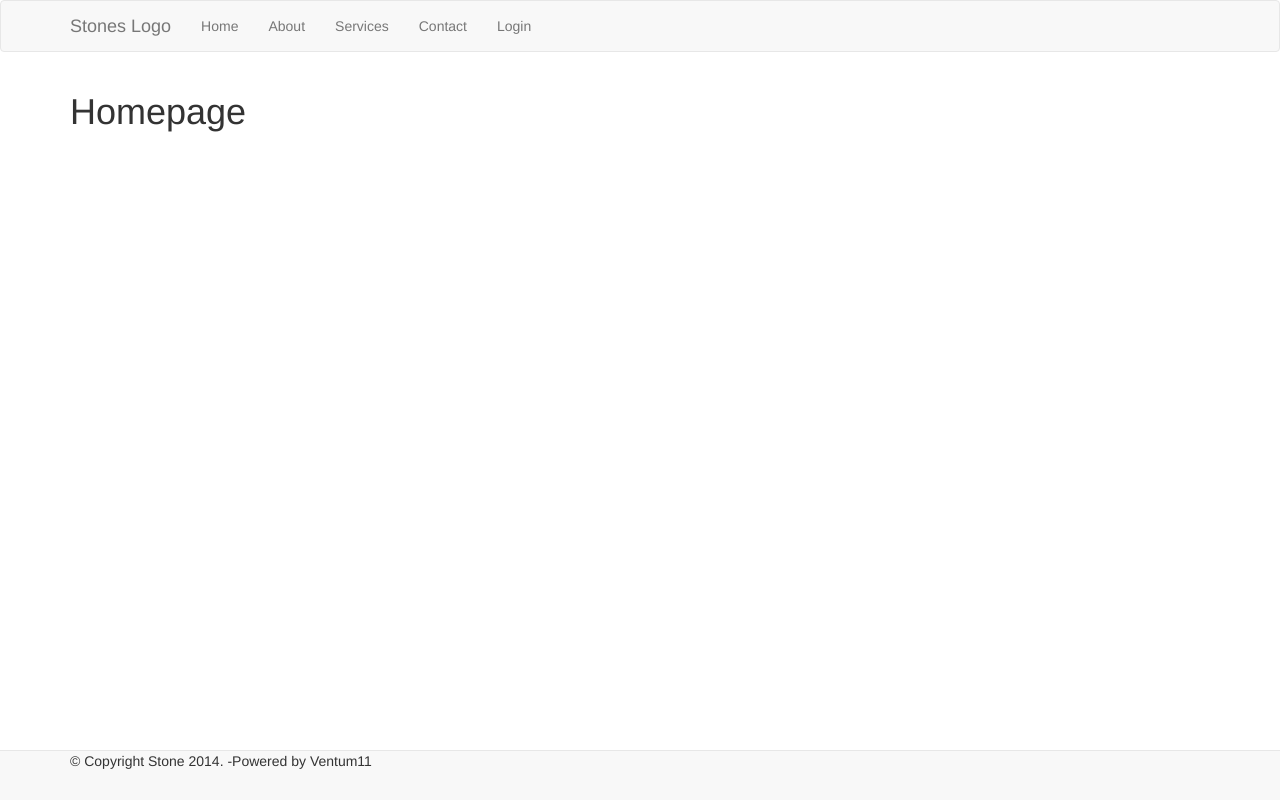
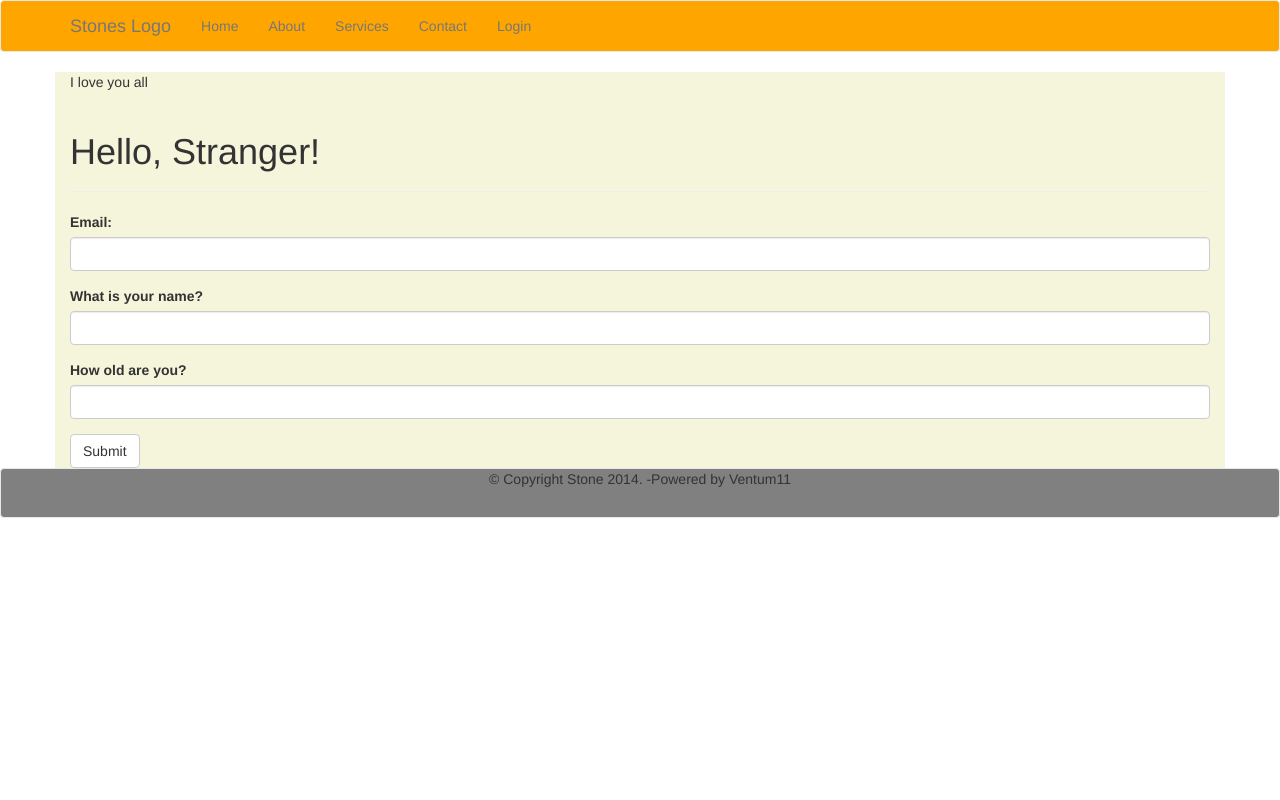
Before and after one commit to fiston/stones, a Flask app: page / in a window 1280 px wide. Run offline with Flask 2, Linux system fonts and the light colour scheme; some libraries are stand-ins or nearby versions.

Commit message:
updating with forms and validation

```diff
--- a/app.py
+++ b/app.py
@@ -5,22 +5,42 @@
 from flask import Flask, render_template
 from flask_script import Manager
 from flask_bootstrap import Bootstrap
+from flask_moment import Moment
+from datetime import datetime
+from flask_wtf import Form
+from wtforms import StringField,IntegerField, SubmitField,TextAreaField
+
+from wtforms.validators import DataRequired,NumberRange,Email
 
 app = Flask(__name__)
 manager = Manager(app)
 bootstrap = Bootstrap(app)
+moment = Moment(app)
+app.config['SECRET_KEY'] = 'V6%.,]{|\]d*/.,47-.,.<><.,./.,.,,][p[po08097869785^&%&^5865648(&897POJ86534324#%$^%$%^%$^$&^%^&97&^&^78943kj&^jksd'"``-)==+++-0090-998087^&6756565#232@!@#GJ{}'j"''
 
+@app.route('/',methods=['GET','POST'])
+def home():
+    name = None
+    age = None
+    email = None
+    form = NameForm()
+    if form.validate_on_submit():
+        name = form.name.data
+        form.name.data = ''
+        age = form.age.data
+        form.age.data = None
+        email = form.email.data
+        form.email.data = ''
+    return render_template('home.html', form=form, name=name,age=age,email=email)
 
-@app.route('/')
-def home():
-    return render_template('home.html')
 
 @app.route('/about')
 def about():
     return render_template('about.html')
 @app.route('/contact')
 def contact():
-    return render_template('contact.html')
+    form = ContactForm()
+    return render_template('contact.html',form=form)
 @app.route('/login')
 def login():
     return render_template('login.html')
@@ -35,5 +55,19 @@ def error_404(e):
 def error_500(e):
     return render_template('500.html'), 500
 
+class NameForm(Form):
+    email = StringField("Email:", validators=[Email()])
+    name = StringField("What is your name?", validators=[DataRequired()])
+    age = IntegerField("How old are you?", validators=[NumberRange()])
+
+    submit = SubmitField('Submit')
+
+class ContactForm(Form):
+    email = StringField("Email:", validators=[Email()])
+    name = StringField("What is your name?", validators=[DataRequired()])
+    message = TextAreaField("Message:", validators=[DataRequired()])
+
+    submit = SubmitField('Submit')
+
 if __name__ == '__main__':
     manager.run()
--- a/static/css/main.css
+++ b/static/css/main.css
@@ -1,3 +1,22 @@
-.ul{
+.navigation{
+position:relative;
+top:25%;
 background-color:orange;
 }
+
+.container_all{
+background-color:#F5F5DC;
+
+
+}
+
+.footer{
+background-color:gray;
+position:relative
+bottom:0px;
+}
+
+.message{
+width: 300px;
+ height: 150px;
+}
--- a/templates/base.html
+++ b/templates/base.html
@@ -2,10 +2,10 @@
 {% block title %}stones{% endblock %}
 {%- block styles %}
 {{ super() }}
-<link href="{{ url_for('static', filename='css/main.css') }}'" rel="stylesheet" media="screen">
+<link href="{{ url_for('static', filename='css/main.css') }}" rel="stylesheet" media="screen">
 {%- endblock styles %}
 {% block navbar %}
-<div class="navbar navbar-default" role="navigation">
+<div class="navigation navbar navbar-default" role="navigation">
     <div class="container">
         <div class="navbar-header">
             <button type="button" class="navbar-toggle"
@@ -37,11 +37,6 @@
     {% endblock %}
 
 
-<div class="footer navbar navbar-default navbar-fixed-bottom" >
-    <div class = "container">
-        <center></center><p> &copy; Copyright Stone 2014. -Powered by Ventum11</p>
-    </div>
-
-{% endblock %}
 
 </div>
+  {% endblock %}
--- a/templates/home.html
+++ b/templates/home.html
@@ -1,30 +1,25 @@
 {% extends "base.html" %}
+{% import "bootstrap/wtf.html" as wtf %}
 {% block title %}Home{% endblock %}
-{% block navbar %}
-<div class="navbar navbar-default" role="navigation">
-    <div class="container">
-        <div class="navbar-header">
-            <button type="button" class="navbar-toggle"
-                    data-toggle="collapse" data-target=".navbar-collapse">
-                <span class="sr-only">Toggle navigation</span>
-                <span class="icon-bar"></span>
-                <span class="icon-bar"></span>
-                <span class="icon-bar"></span>
-            </button>
-            <a class="navbar-brand" href="/">Stones Logo</a>
-        </div>
-        <div class="navbar-collapse collapse">
-            <ul class="nav navbar-nav">
-                <li><a href="{{ url_for('home') }}">Home</a></li>
-                <li><a href="{{ url_for('about') }}">About</a></li>
-                <li><a href="{{ url_for('service') }}">Services</a></li>
-                <li><a href="{{ url_for('contact') }}">Contact</a></li>
-                <li><a href="{{ url_for('login') }}">Login</a></li>
-            </ul>
-        </div>
+
+{% block content %}
+<div class="container_all container">
+    I love you all
+    {% block page_content %}
+    <div class="page-header">
+        <h1>Hello, {% if name %}{{ name }}, you said you are {{ age }} old\n
+            email sent to us is: {{ email }}{% else %}Stranger{% endif %}!</h1>
     </div>
+    {{ wtf.quick_form(form) }}
+    {% endblock %}
+
+</div>
+<div class="footer navbar navbar-default" >
+    <div class = "container">
+        <center><p> &copy; Copyright Stone 2014. -Powered by Ventum11</p></center>
+    </div>
+
+
+
 </div>
 {% endblock %}
-{% block page_content %}
-<h1>Homepage</h1>
-{% endblock %}
```
Also changed, not shown: templates/contact.html (+9 -1 lines), static/images/stones.jpg (added).
